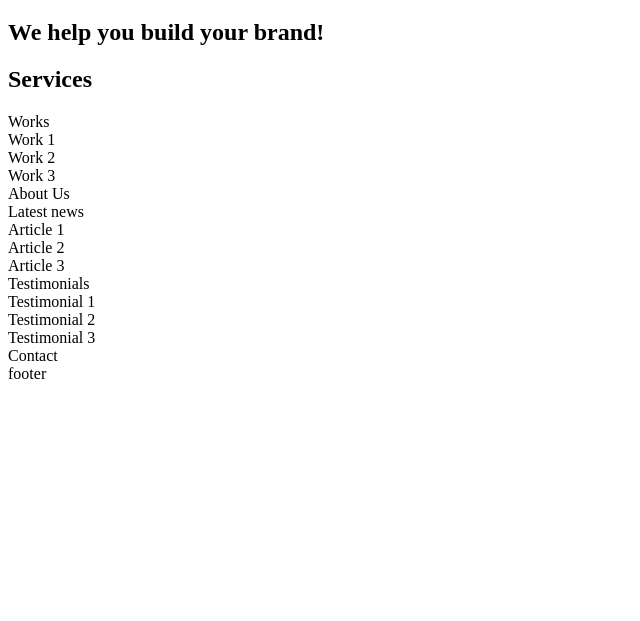
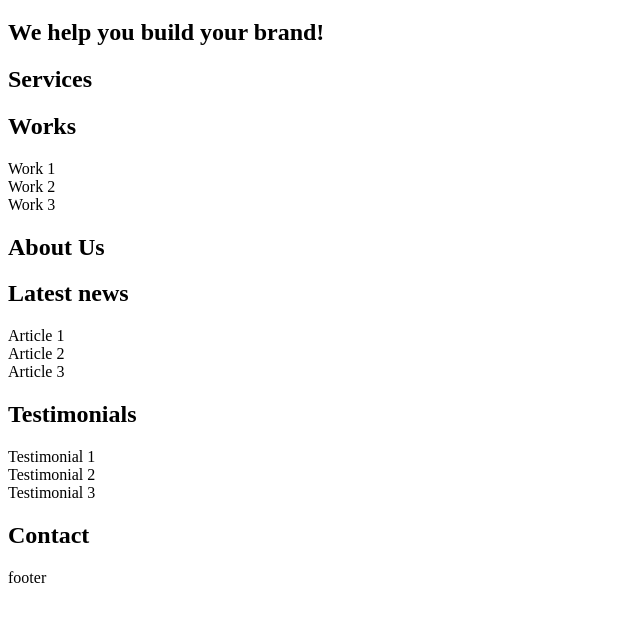
Before and after one commit to Eidal559/holbertonschool-web_front_end, a plain HTML site: page html_advanced/9-index.html in a window 1280 px wide. Shown: the part 61-682 px from the top of the page, without its empty margins (0-640 px from the left). Drawn offline with Linux system fonts and the light colour scheme.

Commit message:
all-tasks

```diff
--- a/html_advanced/9-index.html
+++ b/html_advanced/9-index.html
@@ -17,23 +17,23 @@
         <h1>Homepage</h1>
             <section><h2>We help you build your brand!</h2></section>
             <section><h2>Services</h2></section>
-            <section>Works
+            <section><h2>Works</h2>
                 <article>Work 1</article>
                 <article>Work 2</article>
                 <article>Work 3</article>
             </section>
-            <section>About Us</section>
-            <section>Latest news
+            <section><h2>About Us</h2></section>
+            <section><h2>Latest news</h2>
                 <article>Article 1</article>
                 <article>Article 2</article>
                 <article>Article 3</article>
             </section>
-            <section>Testimonials
+            <section><h2>Testimonials</h2>
                 <article>Testimonial 1</article>
                 <article>Testimonial 2</article>
                 <article>Testimonial 3</article>
             </section>
-            <section>Contact</section>
+            <section><h2>Contact</h2></section>
             <footer>footer</footer>
     </main>
 
```
